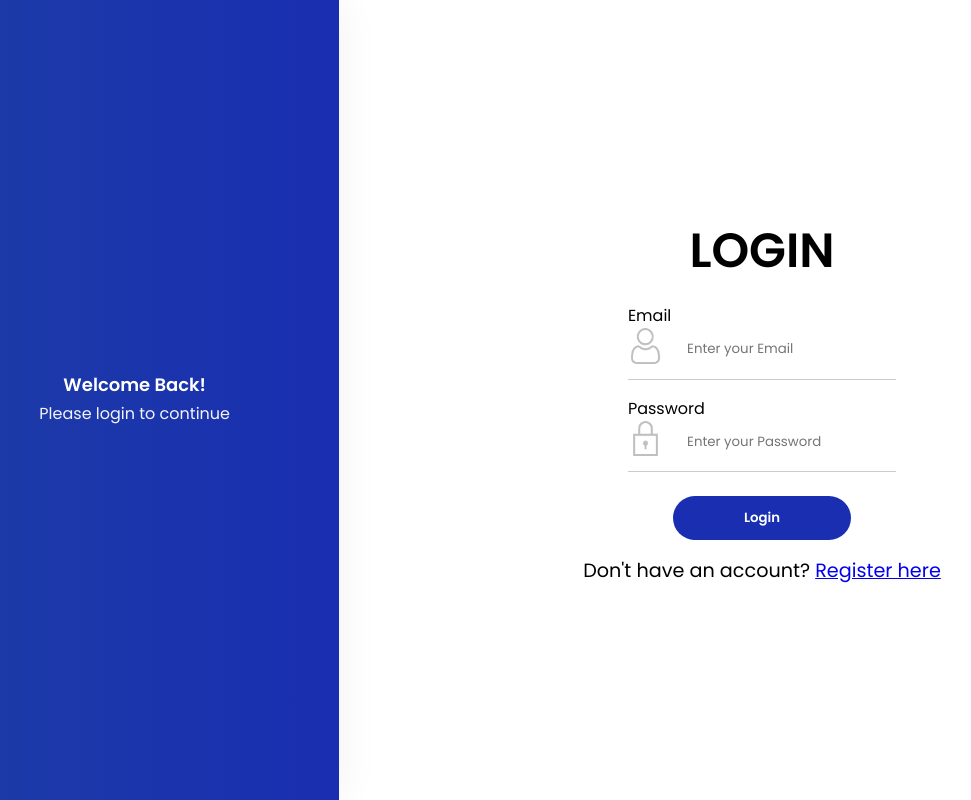
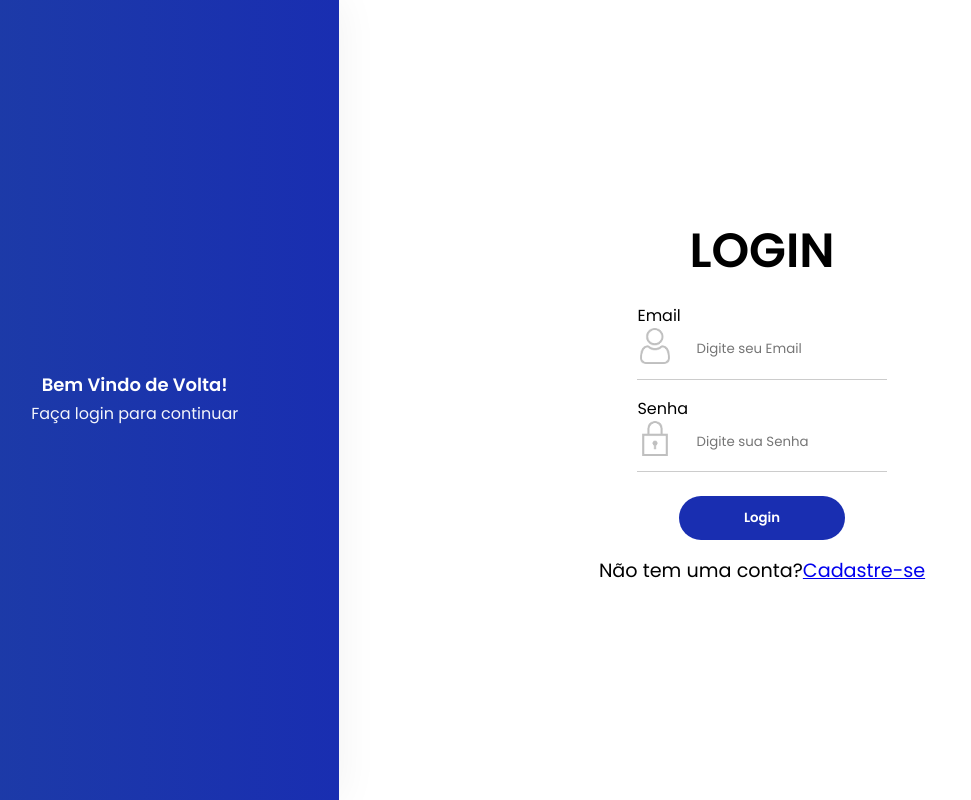
Before and after one commit to Artelie-PI/Artelie-FrontEnd, a Vue app: page /login in a window 1280 px wide. Shown: the whole page, without its empty margins (70-1041 px from the left). Built offline with nearby package versions, Linux system fonts and the light colour scheme.

Commit message:
feat: Update translations in AuthForm, LeftPanel, and LoginView components; adjust API call in SidebarSacola component

```diff
--- a/src/axios/index.js
+++ b/src/axios/index.js
@@ -26,9 +26,7 @@ apiClient.interceptors.response.use(
       if (refresh) {
         try {
           originalRequest._retry = true
-          const { data } = await axios.post('http://127.0.0.1:19003/token/refresh/', {
-            refresh
-          })
+          const { data } = await apiClient.post('/token/refresh/', { refresh })
 
           localStorage.setItem('access_token', data.access)
           originalRequest.headers.Authorization = `Bearer ${data.access}`
--- a/src/components/AuthForm.vue
+++ b/src/components/AuthForm.vue
@@ -23,38 +23,38 @@ function onRegister() { emit('do-register') }
             id="loginEmail"
             v-model="props.form.loginEmail"
             type="email"
-            placeholder="Enter your Email"
+            placeholder="Digite seu Email"
             required
           />
         </div>
       </div>
 
       <div class="input-group">
-        <label for="loginPassword">Password</label>
+        <label for="loginPassword">Senha</label>
         <div class="inputWrapper">
           <span><img class="userIcon" src="@/assets/images/passwordIcon.png" alt="lock" /></span>
           <input
             id="loginPassword"
             v-model="props.form.loginPassword"
             type="password"
-            placeholder="Enter your Password"
+            placeholder="Digite sua Senha"
             required
           />
         </div>
       </div>
       <button type="submit">Login</button>
-      <p class="register">Don't have an account? <a href="#" @click.prevent="onRequestRegister">Register here</a></p>
+      <p class="register">Não tem uma conta?<a href="#" @click.prevent="onRequestRegister">Cadastre-se</a></p>
     </div>
 
     <!-- Register -->
     <div v-if="props.mode === 'register'" class="form-block">
       <div class="input-group">
-        <label for="username">Username</label>
+        <label for="username">Nome de Usuário</label>
         <div class="inputWrapper">
           <input
             id="username"
             v-model="props.form.username"
-            placeholder="Your Username"
+            placeholder="Seu nome de usuário"
             required
             minlength="3"
           />
@@ -68,32 +68,32 @@ function onRegister() { emit('do-register') }
             id="email"
             v-model="props.form.email"
             type="email"
-            placeholder="Your Email"
+            placeholder="Seu email"
             required
           />
         </div>
       </div>
 
       <div class="input-group">
-        <label for="full_name">Full Name</label>
+        <label for="full_name">Nome Completo</label>
         <div class="inputWrapper">
           <input
             id="full_name"
             v-model="props.form.full_name"
-            placeholder="Your Full Name"
+            placeholder="Seu nome completo"
             required
           />
         </div>
       </div>
 
       <div class="input-group">
-        <label for="password">Password (min. 8 caracteres)</label>
+        <label for="password">Senha (min. 8 caracteres)</label>
         <div class="inputWrapper">
           <input
             id="password"
             v-model="props.form.password"
             type="password"
-            placeholder="Your Password"
+            placeholder="Sua senha"
             required
             minlength="8"
           />
@@ -101,21 +101,21 @@ function onRegister() { emit('do-register') }
       </div>
 
       <div class="input-group">
-        <label for="confirmPassword">Confirm Password</label>
+        <label for="confirmPassword">Confirme sua Senha</label>
         <div class="inputWrapper">
           <input
             id="confirmPassword"
             v-model="props.form.confirmPassword"
             type="password"
-            placeholder="Repeat Password"
+            placeholder="Repita sua senha"
             required
             minlength="8"
           />
         </div>
       </div>
 
-      <button type="submit">Register</button>
-      <p class="register">Already have an account? <a href="#" @click.prevent="onRequestLogin">Login here</a></p>
+      <button type="submit">Cadastrar</button>
+      <p class="register">Já tem uma conta?<a href="#" @click.prevent="onRequestLogin">Faça login</a></p>
     </div>
   </form>
 </template>
--- a/src/components/LeftPanel.vue
+++ b/src/components/LeftPanel.vue
@@ -11,8 +11,8 @@ const cls = computed(() => ({
 
 <template>
   <div :class="cls">
-    <p class="Title">{{ props.mode === 'login' ? 'Welcome Back!' : 'Bem Vindo!' }}</p>
-    <p class="instruction" v-if="props.mode === 'login'">Please login to continue</p>
+    <p class="Title">{{ props.mode === 'login' ? 'Bem Vindo de Volta!' : 'Bem Vindo!' }}</p>
+    <p class="instruction" v-if="props.mode === 'login'">Faça login para continuar</p>
     <p class="instruction" v-else>Faça seu Cadastro para comprar os produtos em nosso site.</p>
   </div>
 </template>
--- a/src/components/SidebarSacola.vue
+++ b/src/components/SidebarSacola.vue
@@ -8,7 +8,7 @@ const cartStore = useCartStore();
 const router = useRouter();
 function goToCheckout() {
   close();
-  router.push({ name: 'shop' });
+  router.push({ name: 'cart' });
 }
 </script>
 
--- a/src/views/CartView.vue
+++ b/src/views/CartView.vue
@@ -50,7 +50,7 @@ const subtotal = computed(() => {
       <section class="suggestions">
         <h2 class="suggestions-title">Conheça alguns produtos interessantes</h2>
         <div class="suggestions-line"></div>
-        <!-- Aqui você pode adicionar um componente de produtos relacionados -->
+        <!-- Aqui você pode adicionar um componente de produtos relacionados -->>
       </section>
     </template>
 
@@ -124,7 +124,7 @@ const subtotal = computed(() => {
               <span>R$ 0,00</span>
             </div>
             <div class="total-line">
-              <span>Desconto Frete</span>
+              <span>Frete</span>
               <span>R$ 32,00</span>
             </div>
             <div class="total-line total-final">
--- a/src/views/LoginView.vue
+++ b/src/views/LoginView.vue
@@ -157,7 +157,7 @@ async function handleRegister() {
     <LeftPanel :mode="mode" :moving="isAnimating" />
 
     <div class="login-container">
-      <p class="titleLogin">{{ mode === 'login' ? 'LOGIN' : 'REGISTER' }}</p>
+      <p class="titleLogin">{{ mode === 'login' ? 'LOGIN' : 'CADASTRO' }}</p>
 
       <p v-if="errorMsg" class="error">{{ errorMsg }}</p>
       <p v-if="successMsg" class="success">{{ successMsg }}</p>
```
